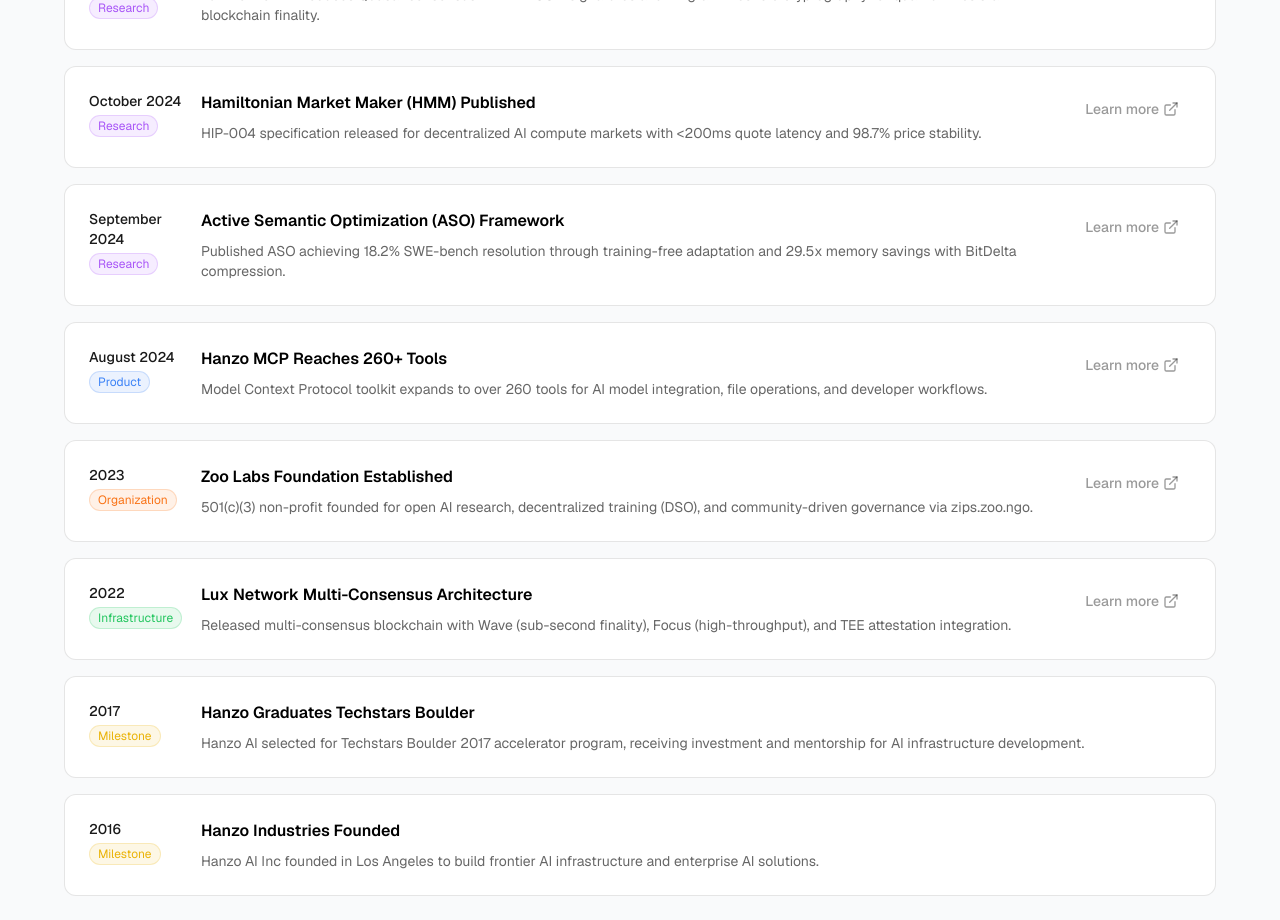
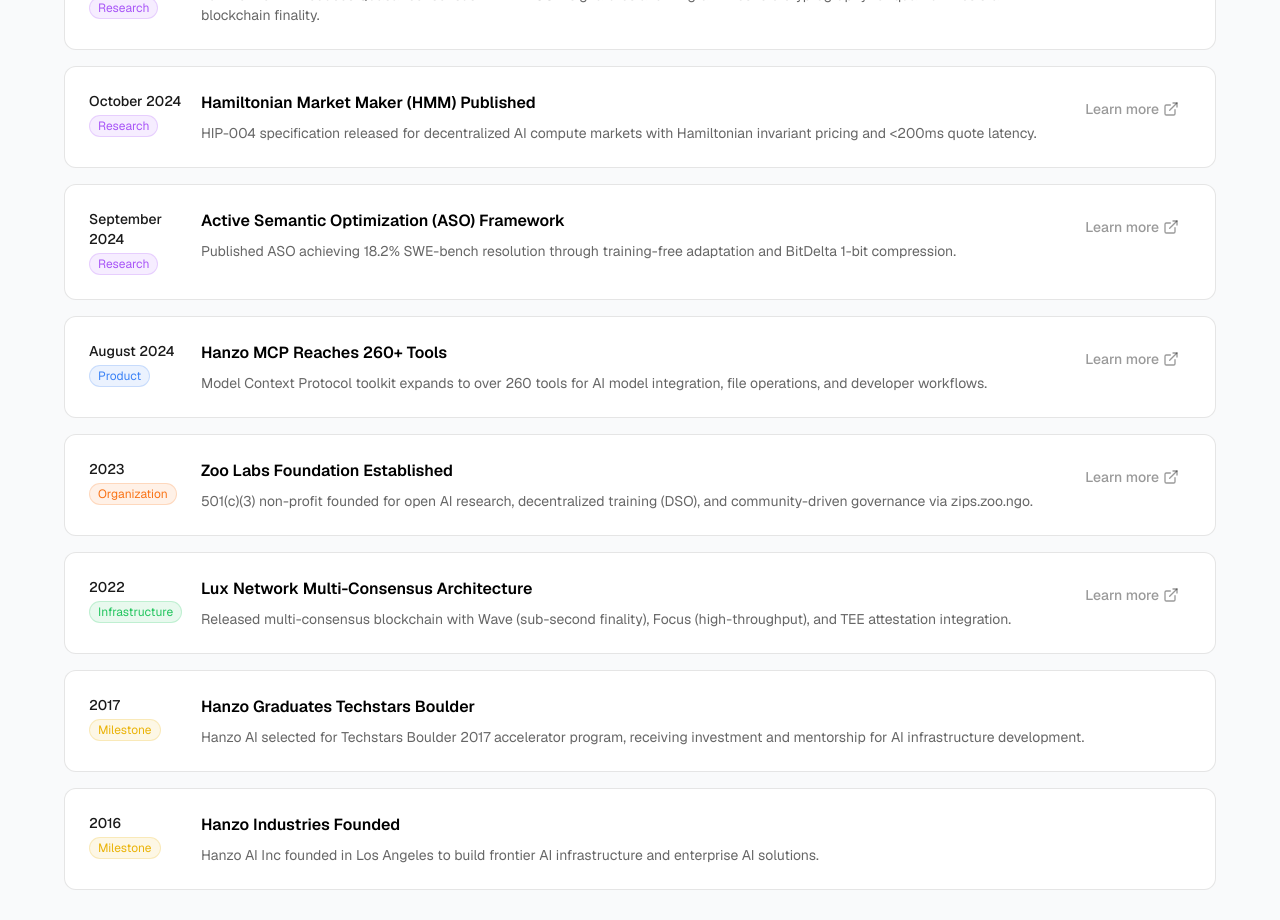
Before and after one commit to hanzoai/hanzo.industries, a React (Vite) app: page /press in a window 1280 px wide. Shown: the part 2560-3480 px from the top of the page. Built offline with nearby package versions, Linux system fonts and the light colour scheme.

Commit message:
fix: remove unverifiable stats from marketing pages

```diff
--- a/src/App.tsx
+++ b/src/App.tsx
@@ -49,7 +49,7 @@ const productPages = [
     description: "Frontier AI models from 600M to 1T+ parameters, optimized for efficiency and deployed across edge to cloud.",
     features: [
       "State-of-the-art language models (Qwen3+ based)",
-      "95% energy reduction through efficient architecture",
+      "Optimized for edge-to-cloud deployment efficiency",
       "Multi-model orchestration and management",
       "Edge deployment optimization",
       "Automated prompt engineering",
--- a/src/components/ResearchHighlights.tsx
+++ b/src/components/ResearchHighlights.tsx
@@ -46,7 +46,7 @@ const ResearchHighlights = () => {
       title: "Zen AI Models",
       description: "Efficient frontier models from 600M to 1T+ parameters",
       papers: [
-        { title: "Zen Model Family", href: "https://huggingface.co/zenlm", result: "95% energy reduction" },
+        { title: "Zen Model Family", href: "https://huggingface.co/zenlm", result: "600M-1T+ parameters" },
         { title: "Zen-Reranker (ZIP-002)", href: "https://github.com/zooai/zips", result: "7680-dim embeddings" },
         { title: "JIN Multimodal", href: "https://github.com/hanzoai/jin", result: "Vision, audio, 3D unified" },
       ],
--- a/src/pages/CaseStudies.tsx
+++ b/src/pages/CaseStudies.tsx
@@ -31,7 +31,7 @@ export default function CaseStudies() {
       description: "Published ASO framework achieving 18.2% SWE-bench resolution through training-free adaptation",
       results: [
         "18.2% SWE-bench resolution rate",
-        "29.5x memory savings with BitDelta compression",
+        "BitDelta 1-bit compression for model adaptation",
         "Zero additional training required",
         "Published HIP-002 specification"
       ],
@@ -91,7 +91,7 @@ export default function CaseStudies() {
       description: "Novel invariant H(Psi,Theta) = kappa for decentralized AI compute markets",
       results: [
         "<200ms quote latency",
-        "98.7% price stability",
+        "Hamiltonian invariant pricing",
         "No impermanent loss for providers",
         "Published HIP-004 specification"
       ],
--- a/src/pages/Press.tsx
+++ b/src/pages/Press.tsx
@@ -62,14 +62,14 @@ const pressReleases = [
   {
     date: "October 2024",
     title: "Hamiltonian Market Maker (HMM) Published",
-    description: "HIP-004 specification released for decentralized AI compute markets with <200ms quote latency and 98.7% price stability.",
+    description: "HIP-004 specification released for decentralized AI compute markets with Hamiltonian invariant pricing and <200ms quote latency.",
     link: "https://github.com/hanzoai/papers",
     type: "Research",
   },
   {
     date: "September 2024",
     title: "Active Semantic Optimization (ASO) Framework",
-    description: "Published ASO achieving 18.2% SWE-bench resolution through training-free adaptation and 29.5x memory savings with BitDelta compression.",
+    description: "Published ASO achieving 18.2% SWE-bench resolution through training-free adaptation and BitDelta 1-bit compression.",
     link: "https://github.com/hanzoai/papers",
     type: "Research",
   },
```
